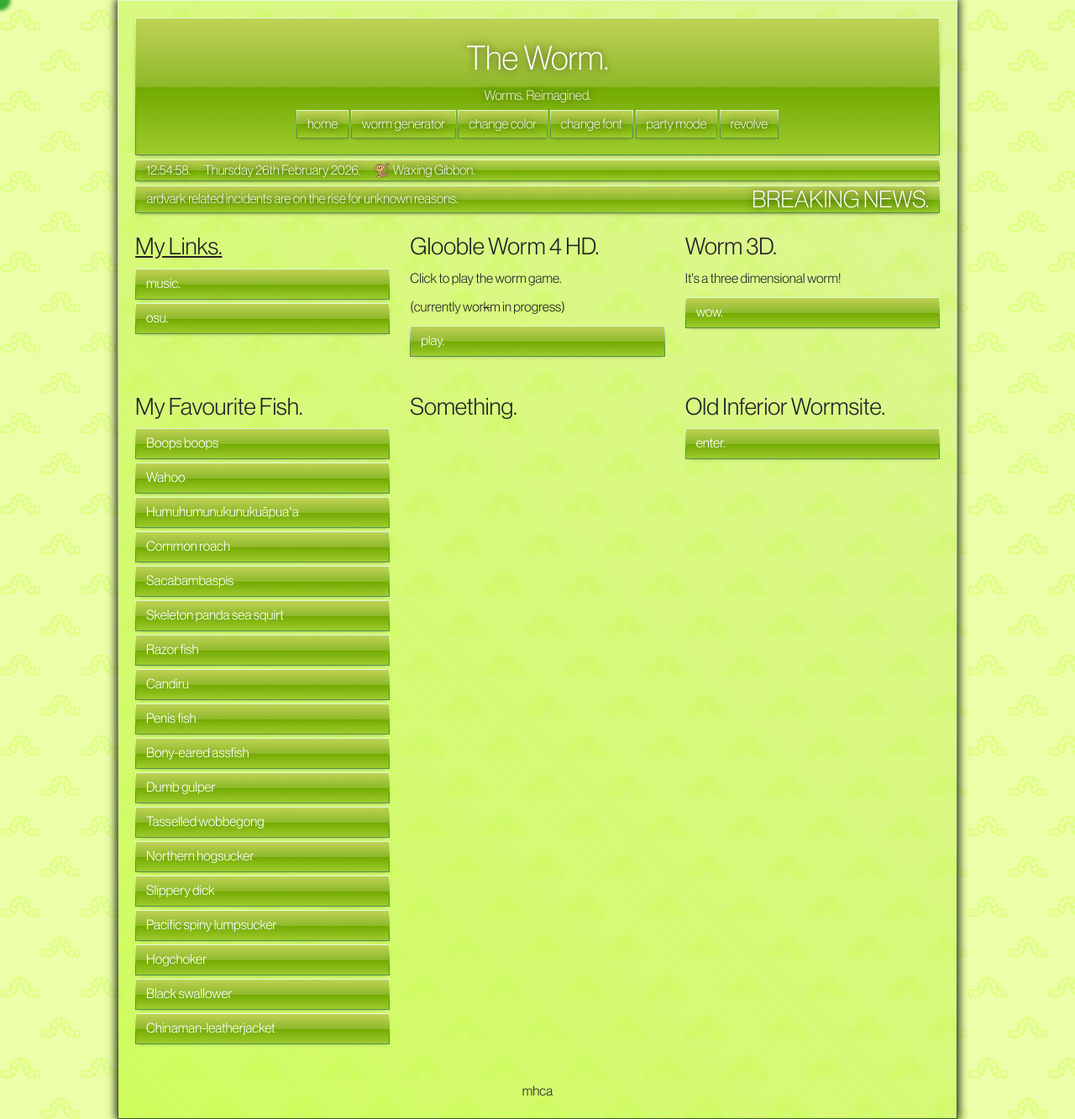
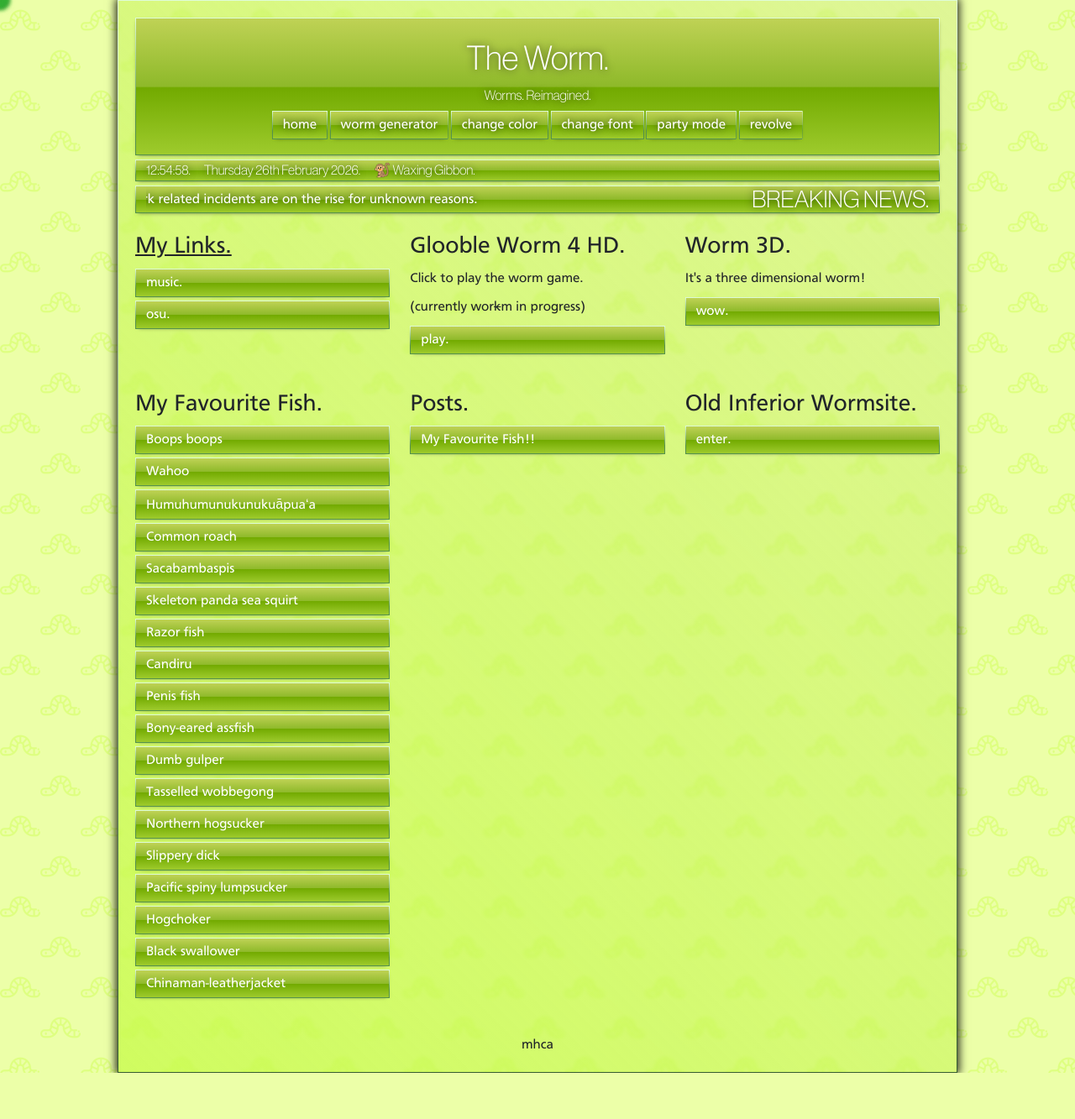
Before and after one commit to xworms/yworms, a Flask app: page / in a window 1280 px wide. Shown: the whole page at 84% size. After the commit the page ends 1278 px from the top, so only its background shows below. Run offline with Flask 3, Linux system fonts and the light colour scheme.

Commit message:
hogchoker

```diff
--- a/app.py
+++ b/app.py
@@ -28,7 +28,8 @@ with app.app_context():
 
 @app.route("/")
 def index():
-    return render_template("index.html")
+    posts = db.session.execute(db.select(Post).order_by(Post.id)).scalars()
+    return render_template("index.html", posts=posts)
 
 @app.route("/users")
 def users_list():
--- a/static/style.css
+++ b/static/style.css
@@ -80,12 +80,12 @@ html {
   cursor: none;
 }
 body {
-  font-family: 'Neue Haas Display Light', sans-serif;
+  font-family: 'Frutiger', 'Neue Haas Display Light', sans-serif;
   background-color: white;
   background-image: url('/static/images/worms-green.png');
 }
 .big-div {
-  width: 1000px;
+  max-width: 1000px;
   height: 100%;
   margin: auto;
   padding: 20px;
@@ -144,6 +144,7 @@ a {
   box-shadow: #000b 0px 2px 5px -4px;
   cursor: none;
   line-height: initial;
+  font-family: 'Frutiger', sans-serif;
 }
 a:hover {
   filter: brightness(120%) contrast(85%);
@@ -225,6 +226,7 @@ img {
   animation: scroll 10s linear infinite;
   position: relative;
   top: 3px;
+  font-family: 'Frutiger';
 }
 #my-links .col-sm-4 {
   position: absolute;
--- a/templates/index.html
+++ b/templates/index.html
@@ -1,12 +1,13 @@
 <!DOCTYPE html>
 <html lang="en">
 <head>
-  <title>worm</title>
+  <title>I'm worming.</title>
   <meta charset="utf-8">
   <meta name="viewport" content="width=device-width, initial-scale=1">
   <link href="https://cdn.jsdelivr.net/npm/bootstrap@5.3.3/dist/css/bootstrap.min.css" rel="stylesheet">
   <script src="https://cdn.jsdelivr.net/npm/bootstrap@5.3.3/dist/js/bootstrap.bundle.min.js"></script>
-  <link href="{{ url_for('static', filename='style.css') }}" rel="stylesheet">
+  <link href="static/style.css" rel="stylesheet">
+  <link rel="icon" href="static/images/worm.ico" type="image/x-icon">
 </head>
 <body>
 
@@ -86,7 +87,10 @@
       <a href="https://en.wikipedia.org/wiki/Chinaman-leatherjacket">Chinaman-leatherjacket</a>
     </div>
     <div class="col-sm-4">
-      <h3>Something.</h3>
+      <h3>Posts.</h3>
+      {%-for post in posts-%}
+      <a href="post/{{post.id}}">{{post.title}}</a>
+      {%-endfor-%}
     </div>
     <div class="col-sm-4">
       <h3>Old Inferior Wormsite.</h3>
```
Also changed, not shown: instance/project.db, static/fonts/Frutiger.woff (renamed from fonts/Frutiger.woff), static/fonts/Frutiger_bold.woff (renamed from fonts/Frutiger_bold.woff), static/fonts/NeueHaasDisplayBlack.ttf (renamed from fonts/NeueHaasDisplayBlack.ttf), static/fonts/NeueHaasDisplayBold.ttf (renamed from fonts/NeueHaasDisplayBold.ttf), static/fonts/NeueHaasDisplayLight.ttf (renamed from fonts/NeueHaasDisplayLight.ttf), static/fonts/NeueHaasDisplayMediu.ttf (renamed from fonts/NeueHaasDisplayMediu.ttf), static/fonts/NeueHaasDisplayRoman.ttf (renamed from fonts/NeueHaasDisplayRoman.ttf), static/fonts/NeueHaasDisplayThin.ttf (renamed from fonts/NeueHaasDisplayThin.ttf), static/fonts/NeueHaasDisplayXThin.ttf (renamed from fonts/NeueHaasDisplayXThin.ttf), static/fonts/NeueHaasDisplayXXThin.ttf (renamed from fonts/NeueHaasDisplayXXThin.ttf), static/fonts/Play With Fire.ttf (renamed from fonts/Play With Fire.ttf), static/fonts/wingding.ttf (renamed from fonts/wingding.ttf), static/images/worm.ico (added).
